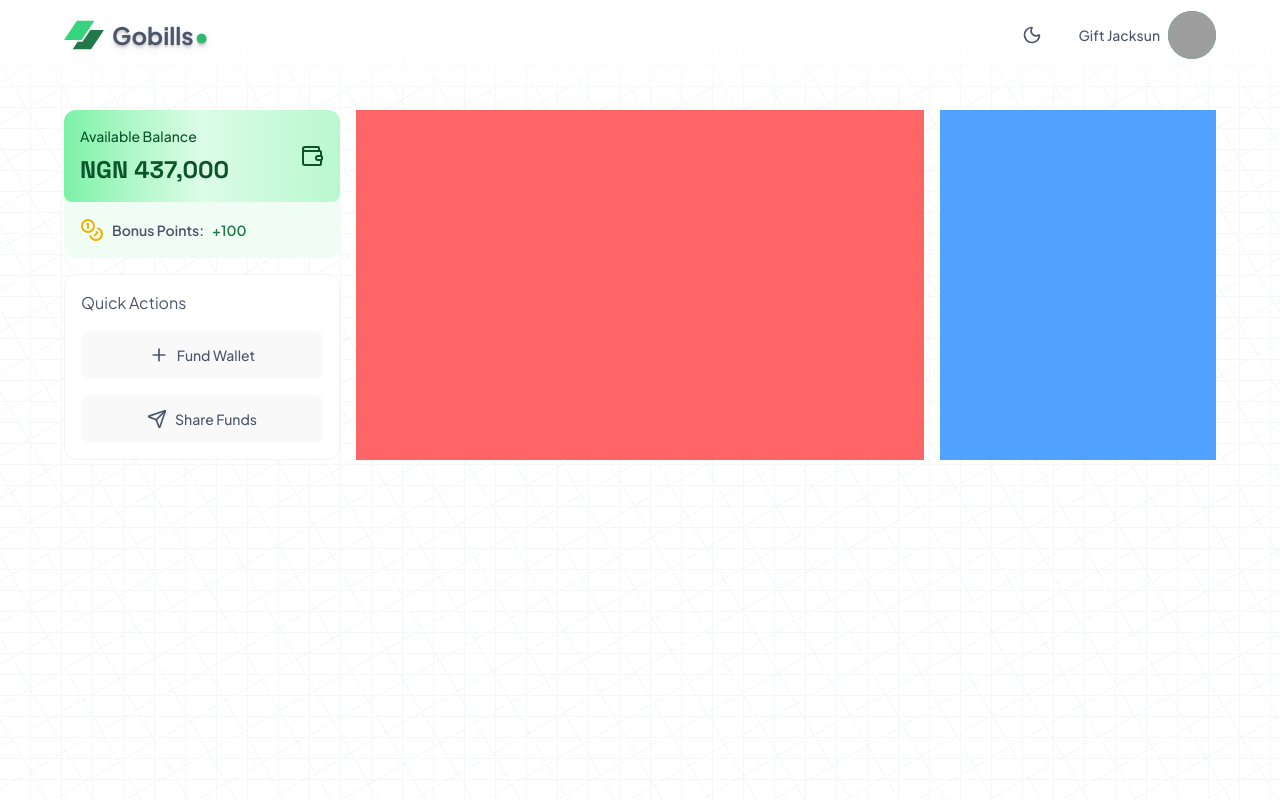
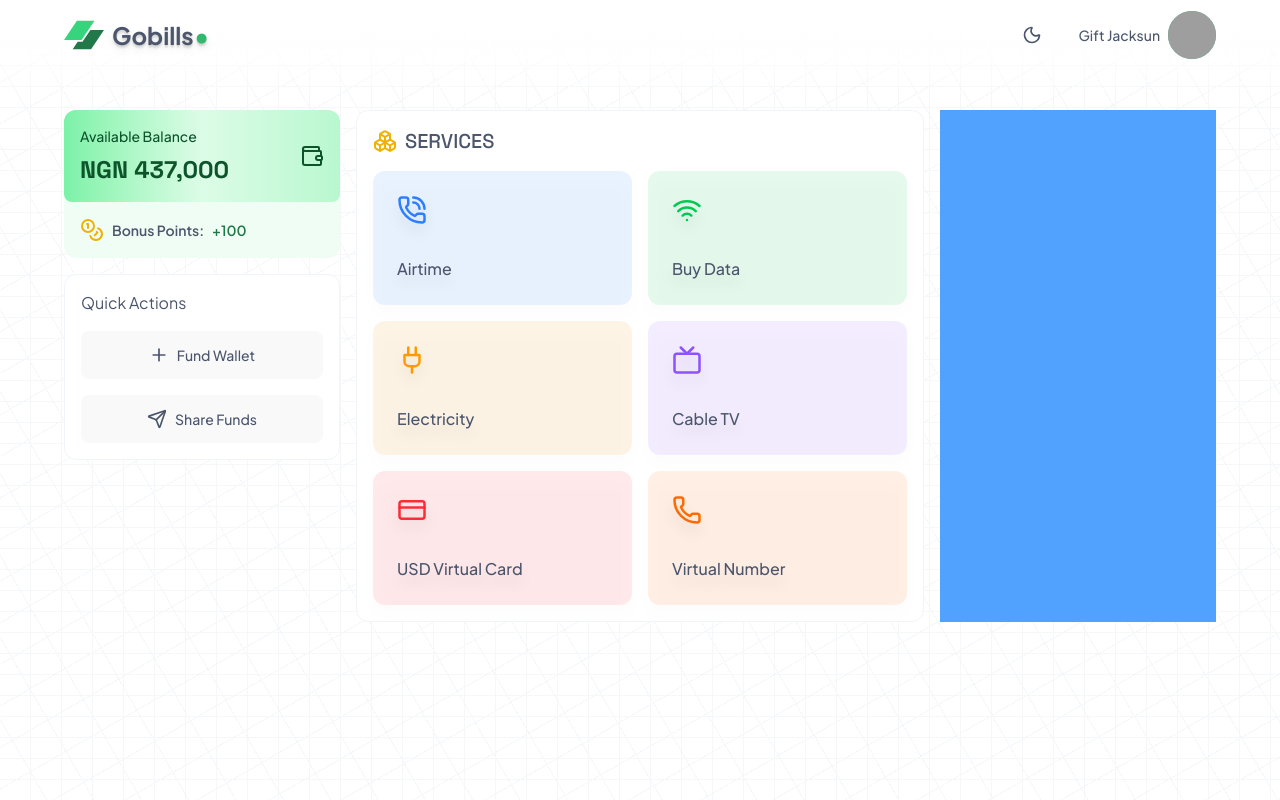
Before and after one commit to learnwithjacksun/gobills, a React (Vite) app in the folder frontend/: page /overview in a window 1280 px wide. Built offline with nearby package versions, Linux system fonts and the light colour scheme; grey boxes are pictures that could not be loaded.

Commit message:
Update Overview page to include SecondBox component; modify imports and layout structure for enhanced content display

```diff
--- a/frontend/src/components/main/index.ts
+++ b/frontend/src/components/main/index.ts
@@ -2,3 +2,4 @@ export { default as Header } from "./header";
 export { default as Hero } from "./hero";
 export { default as Footer } from "./footer";
 export { default as FirstBox } from "./first-box";
+export { default as SecondBox } from "./second-box";
--- /dev/null
+++ b/frontend/src/components/main/second-box.tsx
@@ -0,0 +1,24 @@
+import { services } from "@/constants/data";
+import { Boxes } from "lucide-react";
+
+export default function Secondbox() {
+  return (
+    <div className="bg-background space-y-4 border border-line dark:bg-secondary rounded-xl p-4 h-full flex flex-col">
+        <h3 className="flex items-center gap-2 font-space text-xl font-medium uppercase"><Boxes className="text-yellow-500" />Services</h3>
+
+        <ul className="grid grid-cols-2 gap-4">
+          {services.map((service) => (
+            <li
+              key={service.title}
+              className={`${service.bg} drop-shadow-xl rounded-xl p-6 md:space-y-8 space-y-4 `}
+            >
+              <service.icon size={30} className={service.color} />
+              <span className="font-medium text-sm md:text-base">
+                {service.title}
+              </span>
+            </li>
+          ))}
+        </ul>
+    </div>
+  )
+}
--- a/frontend/src/pages/main/overview.tsx
+++ b/frontend/src/pages/main/overview.tsx
@@ -1,4 +1,4 @@
-import { FirstBox } from "@/components/main";
+import { FirstBox, SecondBox } from "@/components/main";
 import { MainLayout } from "@/layouts";
 import { Menu } from "lucide-react";
 
@@ -8,7 +8,7 @@ export default function Overview() {
       <MainLayout>
         <div className="grid lg:grid-cols-4 sm:grid-cols-1 gap-4 my-6 md:my-10">
           <FirstBox />
-          <div className="lg:col-span-2 bg-red-400 p-4"></div>
+          <div className="lg:col-span-2"><SecondBox /></div>
           <div className="bg-blue-400 p-4 hidden lg:block"></div>
         </div>
       </MainLayout>
```
